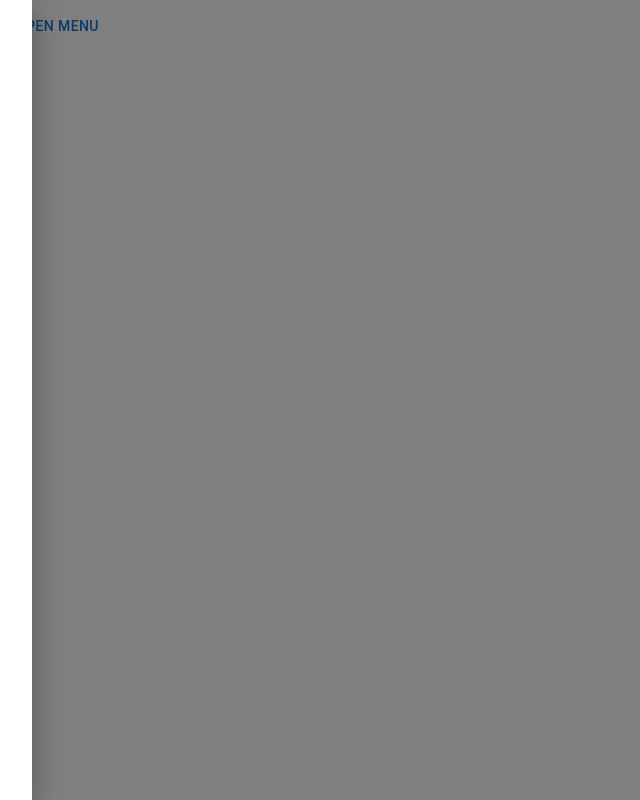
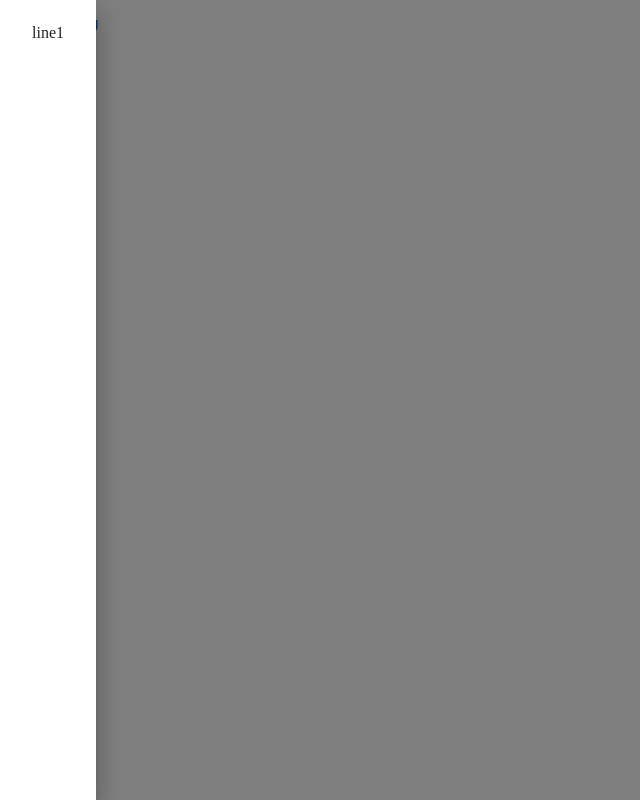
Before and after one commit to rmakarov/svgDrawer, a React app: page / in a window 1280 px wide. Both pictures are taken after a click on the button "OPEN MENU". Shown: the whole page, without its empty margins (0-640 px from the left). Built offline with nearby package versions, Linux system fonts and the light colour scheme.

Commit message:
Added list item

```diff
--- a/src/app/components/toolBar/ToolBar.js
+++ b/src/app/components/toolBar/ToolBar.js
@@ -1,5 +1,5 @@
 import React, {Component} from 'react';
-import {Button, Drawer, List, ListItem} from '@mui/material';
+import {Button, Drawer, List, ListItem, ListItemButton} from '@mui/material';
 
 class ToolBar extends Component {
     constructor() {
@@ -26,7 +26,9 @@ class ToolBar extends Component {
                 >
                    <List>
                        <ListItem>
-
+                           <ListItemButton>
+                              line1
+                           </ListItemButton>
                        </ListItem>
                    </List>
                 </Drawer>
```
